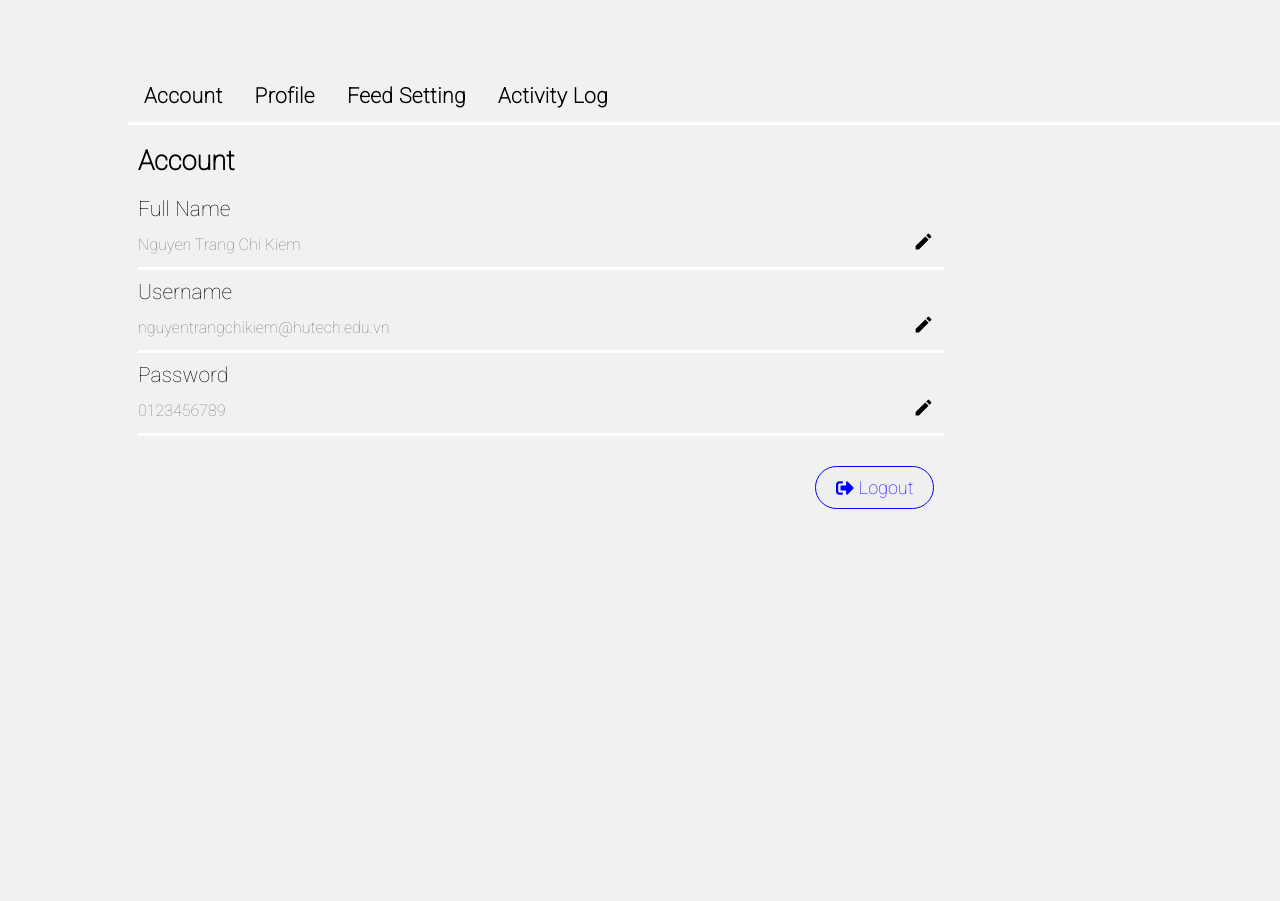
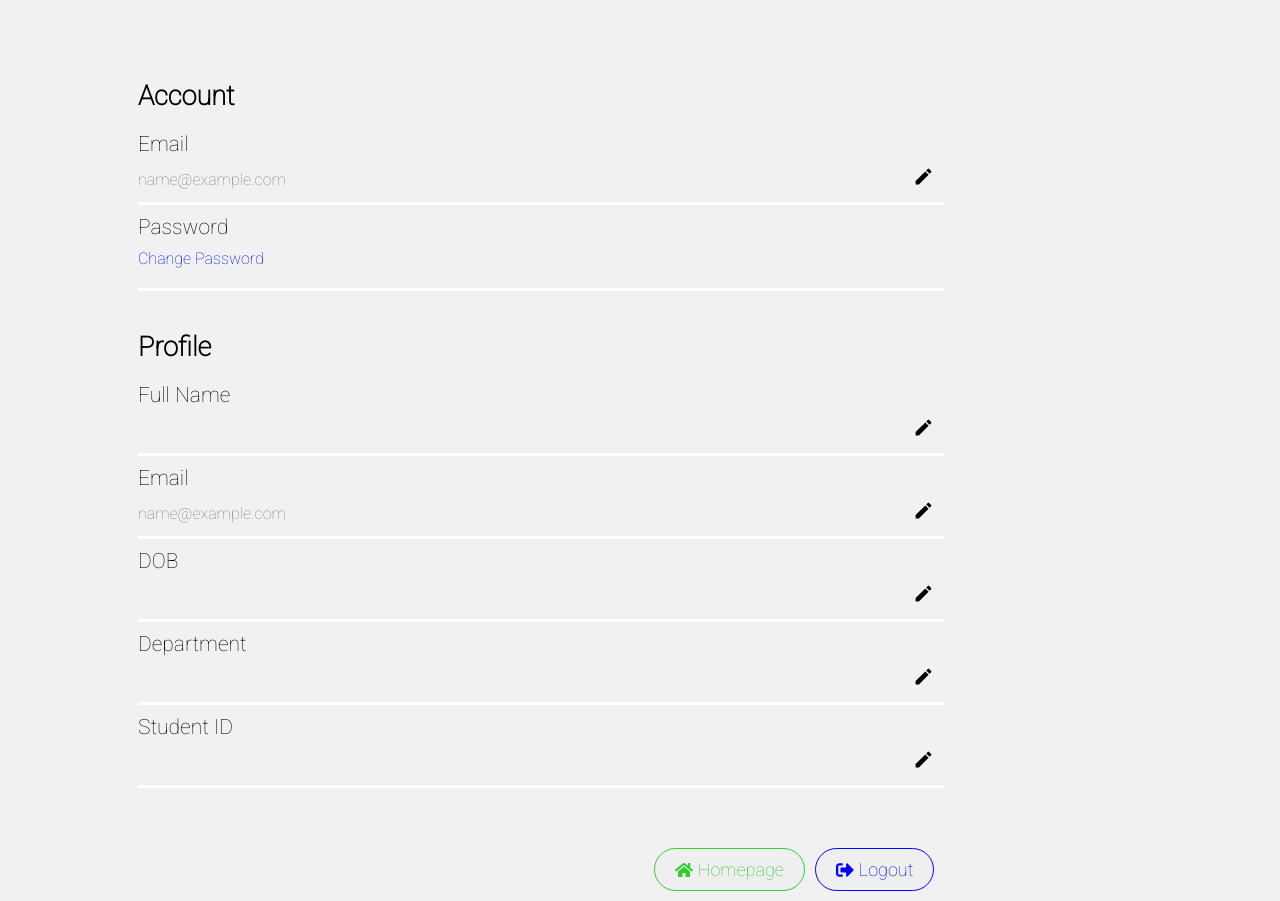
Before and after one commit to TIENS28/fyp-hutech-forum, a React (Create React App) app: page /setting in a window 1280 px wide. Before the commit the page ends 800 px from the top, so only its background shows below. Built offline with nearby package versions, Linux system fonts and the light colour scheme; no server answers; sample sign-in values are in the browser's storage.

Commit message:
Cập nhật và chỉnh sửa hoàn hiện giao diện

```diff
--- a/src/Components/Dropdown.css
+++ b/src/Components/Dropdown.css
@@ -27,6 +27,10 @@ ul {
 
 a {
     text-decoration: none;
+}
+
+.menu-trigger {
+    display: flex;
 }
 
 .img-username {
--- a/src/Components/Dropdown.js
+++ b/src/Components/Dropdown.js
@@ -19,7 +19,11 @@ function Dropdown() {
     <div className="Dropdowss">
     <div className='menu-container'>
       <div className='menu-trigger' >
-        <img className='img-username' src="Yone.jpg" alt="Avatar"></img>
+        {/* <img className='img-username' src="Yone.jpg" alt="Avatar"></img> */}
+        <img className='img-username'
+                  src={user.avatarUrl}
+                  alt="Avatar"
+                />
       </div>
 
       <div className={`dropdown-menu ${open ? 'active' : 'inactive'}`}>
--- a/src/Components/header.js
+++ b/src/Components/header.js
@@ -2,15 +2,19 @@
 import React from 'react';
 import { FaArrowLeft } from 'react-icons/fa';
 import { useNavigate, useLocation } from 'react-router-dom';
+
+import { FaHome } from "react-icons/fa";
 
 const Header = () => {
   const navigate = useNavigate();
 
   return (
     <div className="header-container">
-        <FaArrowLeft onClick={() => {
+        {/* <FaArrowLeft onClick={() => {
               navigate('/homepage', { replace: true });
-            }}/>
+            }}/> */}
+        <button onClick={()=>{navigate('/homepage', {replace:true})}}
+                className='bt-setting-homepage'><FaHome style={{ marginRight: '5px' }}/>Homepage</button>
     </div>
   );
 };
--- a/src/Pages/CreateAccount.js
+++ b/src/Pages/CreateAccount.js
@@ -111,7 +111,7 @@ function CreateAccount() {
         </form>
         {status !== null && (
           <div className={status ? 'success-message' : 'error-message'}>
-            {status ? 'Account created successfully!  '  : 'Failed to create account. Email is already bound to another account  '}
+            {status ? 'Please active account in your email  '  : 'Failed to create account. Email is already bound to another account  '}
             <NavLink className='forgot-password' to='/login'>
                  Login
             </NavLink>
--- a/src/Pages/Setting.css
+++ b/src/Pages/Setting.css
@@ -189,3 +189,37 @@
     height: 1px;
     margin: 10px;
 }
+
+.bt-setting-homepage {
+    display: flex;
+    align-items: center;
+    border: 1px solid LimeGreen;
+    color: LimeGreen;
+    border-radius: 50px;
+    align-self: flex-end;
+    justify-content: center;
+    text-align: center;
+    margin-top: 20px;
+    width: auto;
+    margin-right: 10px;
+    padding: 10px 20px;
+    cursor: pointer;
+    font-size: 18px;
+}
+
+.setting-change-password {
+    margin-bottom: 10px;
+    font-size: 1rem;
+    color: blue;
+}
+
+.setting-change-password:hover {
+    cursor: pointer;
+    text-decoration: underline;
+}
+
+.bt-settings {
+    display: flex;
+    width: 100%;
+    justify-content: flex-end;
+}
--- a/src/Pages/Setting.js
+++ b/src/Pages/Setting.js
@@ -1,18 +1,21 @@
-import React, { useState, useEffect } from 'react'
+import React, { useEffect } from 'react'
 import { useNavigate } from 'react-router-dom'
 import axios from 'axios';
+import { useUser } from '../Components/UserContext';
 import './Setting.css';
 
 import { MdEdit } from "react-icons/md";
 import { FaSignOutAlt }    from "react-icons/fa";
-import { FaHeart } from "react-icons/fa";
-import { FaChevronRight } from "react-icons/fa";
-import { FaComments } from "react-icons/fa6";
-import { FaStar } from "react-icons/fa";
+import { FaHome } from "react-icons/fa";
+// import { FaHeart } from "react-icons/fa";
+// import { FaChevronRight } from "react-icons/fa";
+// import { FaComments } from "react-icons/fa6";
+// import { FaStar } from "react-icons/fa";
 
-import Switch from '@mui/material/Switch';
+// import Switch from '@mui/material/Switch';
 
 function Setting() {
+    const { user } = useUser();
     // Call API
     useEffect(() => {
         axios.get('http://localhost:8089/user-api')
@@ -25,183 +28,295 @@ function Setting() {
       }, []);
 
     // ReactJS
-    const [toggle, setToggle] = useState(1);
-    const label = { inputProps: { 'aria-label': 'Switch demo' } };
+    // const [toggle, setToggle] = useState(1);
+    // const label = { inputProps: { 'aria-label': 'Switch demo' } };
     const navigate = useNavigate();
 
-    function updateToggle(id) {
-      setToggle(id)
-    }
+    // function updateToggle(id) {
+    //   setToggle(id)
+    // }
 
   return (
     <div className='setting-flex-container'>
-        <nav className='setting-tabs'>
-            <ul className='setting-ul'>
-                <li className='setting-li' onClick={()=>updateToggle(1)}>Account</li>
-                <li className='setting-li' onClick={()=>updateToggle(2)}>Profile</li>
-                <li className='setting-li' onClick={()=>updateToggle(3)}>Feed Setting</li>
-                <li className='setting-li' onClick={()=>updateToggle(4)}>Activity Log</li>
-            </ul>
-            <hr className='setting-hr'/>
-      </nav>
 
-      <div className={toggle === 1 ? "show-settingss" : "settingss"}>
+      <div>
           <h2 className='setting-h2'>Account</h2>
           <div className='form-setting'>
-            <p className='setting-text'>Full Name</p>
+            <p className='setting-text'>Email</p>
             <div className='setting-information'>
-                <p className='setting-texts'>Nguyen Trang Chi Kiem</p>
-                <span className='setting-edit'><MdEdit /></span>
-            </div>
-            <hr className='setting-hr'/>
-
-            <p className='setting-text'>Username</p>
-            <div className='setting-information'>
-                <p className='setting-texts'>nguyentrangchikiem@hutech.edu.vn</p>
+                <p className='setting-texts'>{user.email}</p>
                 <span className='setting-edit'><MdEdit /></span>
             </div>
             <hr className='setting-hr'/>
 
             <p className='setting-text'>Password</p>
             <div className='setting-information'>
-                <p className='setting-texts'>0123456789</p>
+                <p className='setting-change-password'>Change Password</p>
+                {/* <span className='setting-edit'><MdEdit /></span> */}
+            </div>
+            <hr className='setting-hr'/>
+          </div>
+      </div>
+
+      <div>
+          <h2 className='setting-h2'>Profile</h2>
+          <div className='form-setting'>
+            <p className='setting-text'>Full Name</p>
+            <div className='setting-information'>
+                <p className='setting-texts'>{user.fullName}</p>
                 <span className='setting-edit'><MdEdit /></span>
             </div>
             <hr className='setting-hr'/>
-
-            <button onClick={()=>{navigate('/login', {replace:true})}}
-            className='bt-setting-logout'><FaSignOutAlt style={{ marginRight: '5px' }}/>Logout</button>
+          </div>
+          <div className='form-setting'>
+            <p className='setting-text'>Email</p>
+            <div className='setting-information'>
+                <p className='setting-texts'>{user.email}</p>
+                <span className='setting-edit'><MdEdit /></span>
+            </div>
+            <hr className='setting-hr'/>
+          </div>
+          <div className='form-setting'>
+            <p className='setting-text'>DOB</p>
+            <div className='setting-information'>
+                <p className='setting-texts'>{user.dob}</p>
+                <span className='setting-edit'><MdEdit /></span>
+            </div>
+            <hr className='setting-hr'/>
+          </div>
+          <div className='form-setting'>
+            <p className='setting-text'>Department</p>
+            <div className='setting-information'>
+                <p className='setting-texts'>{user.department}</p>
+                <span className='setting-edit'><MdEdit /></span>
+            </div>
+            <hr className='setting-hr'/>
+          </div>
+          <div className='form-setting'>
+            <p className='setting-text'>Student ID</p>
+            <div className='setting-information'>
+                <p className='setting-texts'>{user.studentID}</p>
+                <span className='setting-edit'><MdEdit /></span>
+            </div>
+            <hr className='setting-hr'/>
           </div>
       </div>
 
-      <div className={toggle === 2 ? "show-settingss" : "settingss"}>
-          <h2 className='setting-h2'>My Profile</h2>
-          <div className='form-setting'>
-            <p className='setting-text'>Full Name</p>
-            <div className='setting-information'>
-                <p className='setting-texts'>Nguyen Trang Chi Kiem</p>
-                <span className='setting-edit'><MdEdit /></span>
-            </div>
-            <hr className='setting-hr'/>
-
-            <p className='setting-text'>Date of Birth</p>
-            <div className='setting-information'>
-                <p className='setting-texts'>July 23, 200</p>
-                <span className='setting-edit'><MdEdit /></span>
-            </div>
-            <hr className='setting-hr'/>
-
-            <p className='setting-text'>Student ID</p>
-            <div className='setting-information'>
-                <p className='setting-texts'>201401107</p>
-                <span className='setting-edit'><MdEdit /></span>
-            </div>
-            <hr className='setting-hr'/>
-
-            <p className='setting-text'>Class</p>
-            <div className='setting-information'>
-                <p className='setting-texts'>20BOIT02</p>
-                <span className='setting-edit'><MdEdit /></span>
-            </div>
-            <hr className='setting-hr'/>
-
-            <p className='setting-text'>Phone Numbers</p>
-            <div className='setting-information'>
-                <p className='setting-texts'>0963364511</p>
-                <span className='setting-edit'><MdEdit /></span>
-            </div>
-            <hr className='setting-hr'/>
-
-            <p className='setting-text'>Email</p>
-            <div className='setting-information'>
-                <p className='setting-texts'>nguyentrangchikiem@hutech.edu.vn</p>
-                <span className='setting-edit'><MdEdit /></span>
-            </div>
-            <hr className='setting-hr'/>
-
-            <p className='setting-text'>Faculty/Institute</p>
-            <div className='setting-information'>
-                <p className='setting-texts'>International HUTECH</p>
-                <span className='setting-edit'><MdEdit /></span>
-            </div>
-            <hr className='setting-hr'/>
-
-            <p className='setting-text'>Program</p>
-            <div className='setting-information'>
-                <p className='setting-texts'>OUM</p>
-                <span className='setting-edit'><MdEdit /></span>
-            </div>
-            <hr className='setting-hr'/>
-
-            <p className='setting-text'>Major</p>
-            <div className='setting-information'>
-                <p className='setting-texts'>Information Technology</p>
-                <span className='setting-edit'><MdEdit /></span>
-            </div>
-            <hr className='setting-hr'/>
-
-            <p className='setting-text'>Course</p>
-            <div className='setting-information'>
-                <p className='setting-texts'>2020 - 2024</p>
-                <span className='setting-edit'><MdEdit /></span>
-            </div>
-            <hr className='setting-hr'/>
-
-          </div>
-      </div>
-
-      <div className={toggle === 3 ? "show-settingss" : "settingss"}>
-          <h2 className='setting-h2'>Feed Setting</h2>
-          <div className='form-setting'>
-            <p className='setting-text'>View Options</p>
-            <div className='setting-information'>
-                <p className='setting-texts'>Dark Mode</p>
-                <span className='setting-edit'><Switch {...label} defaultChecked /></span>
-            </div>
-            <hr className='setting-hr'/>
-
-            <p className='setting-text'>Notification</p>
-            <div className='setting-information'>
-                <p className='setting-texts'>Notification status</p>
-                <span className='setting-edit'><Switch {...label} defaultChecked /></span>
-            </div>
-            <hr className='setting-hr'/>
-
-          </div>
-      </div>
-
-      <div className={toggle === 4 ? "show-settingss" : "settingss"}>
-          <h2 className='setting-h2'>Your activities on HUTECH forum</h2>
-          <div className='form-activities'>
-            <div onClick={()=>{navigate('/save', {replace:true})}}
-            className='activity-log'>
-                <div className='Item'><FaHeart /></div>
-                <p className='activity-text'>Posts you liked</p>
-                <div className='Items'><FaChevronRight /></div>
-            </div>
-
-            <hr className='hr-activity-log'/>
-
-            <div onClick={()=>{navigate('/save', {replace:true})}}
-            className='activity-log'>
-                <div className='Item'><FaComments /></div>
-                <p className='activity-text'>Comments</p>
-                <div className='Items'><FaChevronRight /></div>
-            </div>
-
-            <hr className='hr-activity-log'/>
-
-            <div onClick={()=>{navigate('/save', {replace:true})}}
-            className='activity-log'>
-                <div className='Item'><FaStar /></div>
-                <p className='activity-text'>Posts you've saved</p>
-                <div className='Items'><FaChevronRight /></div>
-            </div>
-
-          </div>
+      <div className='bt-settings'>
+        <button onClick={()=>{navigate('/homepage', {replace:true})}}
+                className='bt-setting-homepage'><FaHome style={{ marginRight: '5px' }}/>Homepage</button>
+        <button onClick={()=>{navigate('/login', {replace:true})}}
+                className='bt-setting-logout'><FaSignOutAlt style={{ marginRight: '5px' }}/>Logout</button>
       </div>
     </div>
   );
 }
 
 export default Setting;
+// import React, { useState, useEffect } from 'react'
+// import { useNavigate } from 'react-router-dom'
+// import axios from 'axios';
+// import './Setting.css';
+
+// import { MdEdit } from "react-icons/md";
+// import { FaSignOutAlt }    from "react-icons/fa";
+// import { FaHeart } from "react-icons/fa";
+// import { FaChevronRight } from "react-icons/fa";
+// import { FaComments } from "react-icons/fa6";
+// import { FaStar } from "react-icons/fa";
+
+// import Switch from '@mui/material/Switch';
+
+// function Setting() {
+//     // Call API
+//     useEffect(() => {
+//         axios.get('http://localhost:8089/user-api')
+//           .then(response => {
+//             console.log(response.data);
+//           })
+//           .catch(error => {
+//             console.error('Error fetching data from API:', error);
+//           });
+//       }, []);
+
+//     // ReactJS
+//     const [toggle, setToggle] = useState(1);
+//     const label = { inputProps: { 'aria-label': 'Switch demo' } };
+//     const navigate = useNavigate();
+
+//     function updateToggle(id) {
+//       setToggle(id)
+//     }
+
+//   return (
+//     <div className='setting-flex-container'>
+//         <nav className='setting-tabs'>
+//             <ul className='setting-ul'>
+//                 <li className='setting-li' onClick={()=>updateToggle(1)}>Account</li>
+//                 <li className='setting-li' onClick={()=>updateToggle(2)}>Profile</li>
+//                 <li className='setting-li' onClick={()=>updateToggle(3)}>Feed Setting</li>
+//                 <li className='setting-li' onClick={()=>updateToggle(4)}>Activity Log</li>
+//             </ul>
+//             <hr className='setting-hr'/>
+//       </nav>
+
+//       <div className={toggle === 1 ? "show-settingss" : "settingss"}>
+//           <h2 className='setting-h2'>Account</h2>
+//           <div className='form-setting'>
+//             <p className='setting-text'>Full Name</p>
+//             <div className='setting-information'>
+//                 <p className='setting-texts'>Nguyen Trang Chi Kiem</p>
+//                 <span className='setting-edit'><MdEdit /></span>
+//             </div>
+//             <hr className='setting-hr'/>
+
+//             <p className='setting-text'>Username</p>
+//             <div className='setting-information'>
+//                 <p className='setting-texts'>nguyentrangchikiem@hutech.edu.vn</p>
+//                 <span className='setting-edit'><MdEdit /></span>
+//             </div>
+//             <hr className='setting-hr'/>
+
+//             <p className='setting-text'>Password</p>
+//             <div className='setting-information'>
+//                 <p className='setting-texts'>0123456789</p>
+//                 <span className='setting-edit'><MdEdit /></span>
+//             </div>
+//             <hr className='setting-hr'/>
+
+//             <button onClick={()=>{navigate('/login', {replace:true})}}
+//             className='bt-setting-logout'><FaSignOutAlt style={{ marginRight: '5px' }}/>Logout</button>
+//           </div>
+//       </div>
+
+//       <div className={toggle === 2 ? "show-settingss" : "settingss"}>
+//           <h2 className='setting-h2'>My Profile</h2>
+//           <div className='form-setting'>
+//             <p className='setting-text'>Full Name</p>
+//             <div className='setting-information'>
+//                 <p className='setting-texts'>Nguyen Trang Chi Kiem</p>
+//                 <span className='setting-edit'><MdEdit /></span>
+//             </div>
+//             <hr className='setting-hr'/>
+
+//             <p className='setting-text'>Date of Birth</p>
+//             <div className='setting-information'>
+//                 <p className='setting-texts'>July 23, 200</p>
+//                 <span className='setting-edit'><MdEdit /></span>
+//             </div>
+//             <hr className='setting-hr'/>
+
+//             <p className='setting-text'>Student ID</p>
+//             <div className='setting-information'>
+//                 <p className='setting-texts'>201401107</p>
+//                 <span className='setting-edit'><MdEdit /></span>
+//             </div>
+//             <hr className='setting-hr'/>
+
+//             <p className='setting-text'>Class</p>
+//             <div className='setting-information'>
+//                 <p className='setting-texts'>20BOIT02</p>
+//                 <span className='setting-edit'><MdEdit /></span>
+//             </div>
+//             <hr className='setting-hr'/>
+
+//             <p className='setting-text'>Phone Numbers</p>
+//             <div className='setting-information'>
+//                 <p className='setting-texts'>0963364511</p>
+//                 <span className='setting-edit'><MdEdit /></span>
+//             </div>
+//             <hr className='setting-hr'/>
+
+//             <p className='setting-text'>Email</p>
+//             <div className='setting-information'>
+//                 <p className='setting-texts'>nguyentrangchikiem@hutech.edu.vn</p>
+//                 <span className='setting-edit'><MdEdit /></span>
+//             </div>
+//             <hr className='setting-hr'/>
+
+//             <p className='setting-text'>Faculty/Institute</p>
+//             <div className='setting-information'>
+//                 <p className='setting-texts'>International HUTECH</p>
+//                 <span className='setting-edit'><MdEdit /></span>
+//             </div>
+//             <hr className='setting-hr'/>
+
+//             <p className='setting-text'>Program</p>
+//             <div className='setting-information'>
+//                 <p className='setting-texts'>OUM</p>
+//                 <span className='setting-edit'><MdEdit /></span>
+//             </div>
+//             <hr className='setting-hr'/>
+
+//             <p className='setting-text'>Major</p>
+//             <div className='setting-information'>
+//                 <p className='setting-texts'>Information Technology</p>
+//                 <span className='setting-edit'><MdEdit /></span>
+//             </div>
+//             <hr className='setting-hr'/>
+
+//             <p className='setting-text'>Course</p>
+//             <div className='setting-information'>
+//                 <p className='setting-texts'>2020 - 2024</p>
+//                 <span className='setting-edit'><MdEdit /></span>
+//             </div>
+//             <hr className='setting-hr'/>
+
+//           </div>
+//       </div>
+
+//       <div className={toggle === 3 ? "show-settingss" : "settingss"}>
+//           <h2 className='setting-h2'>Feed Setting</h2>
+//           <div className='form-setting'>
+//             <p className='setting-text'>View Options</p>
+//             <div className='setting-information'>
+//                 <p className='setting-texts'>Dark Mode</p>
+//                 <span className='setting-edit'><Switch {...label} defaultChecked /></span>
+//             </div>
+//             <hr className='setting-hr'/>
+
+//             <p className='setting-text'>Notification</p>
+//             <div className='setting-information'>
+//                 <p className='setting-texts'>Notification status</p>
+//                 <span className='setting-edit'><Switch {...label} defaultChecked /></span>
+//             </div>
+//             <hr className='setting-hr'/>
+
+//           </div>
+//       </div>
+
+//       <div className={toggle === 4 ? "show-settingss" : "settingss"}>
+//           <h2 className='setting-h2'>Your activities on HUTECH forum</h2>
+//           <div className='form-activities'>
+//             <div onClick={()=>{navigate('/save', {replace:true})}}
+//             className='activity-log'>
+//                 <div className='Item'><FaHeart /></div>
+//                 <p className='activity-text'>Posts you liked</p>
+//                 <div className='Items'><FaChevronRight /></div>
+//             </div>
+
+//             <hr className='hr-activity-log'/>
+
+//             <div onClick={()=>{navigate('/save', {replace:true})}}
+//             className='activity-log'>
+//                 <div className='Item'><FaComments /></div>
+//                 <p className='activity-text'>Comments</p>
+//                 <div className='Items'><FaChevronRight /></div>
+//             </div>
+
+//             <hr className='hr-activity-log'/>
+
+//             <div onClick={()=>{navigate('/save', {replace:true})}}
+//             className='activity-log'>
+//                 <div className='Item'><FaStar /></div>
+//                 <p className='activity-text'>Posts you've saved</p>
+//                 <div className='Items'><FaChevronRight /></div>
+//             </div>
+
+//           </div>
+//       </div>
+//     </div>
+//   );
+// }
+
+// export default Setting;
```
Also changed, not shown: src/Components/Comment.css (+27 -0 lines), src/Components/Comment.js (+10 -8 lines).
